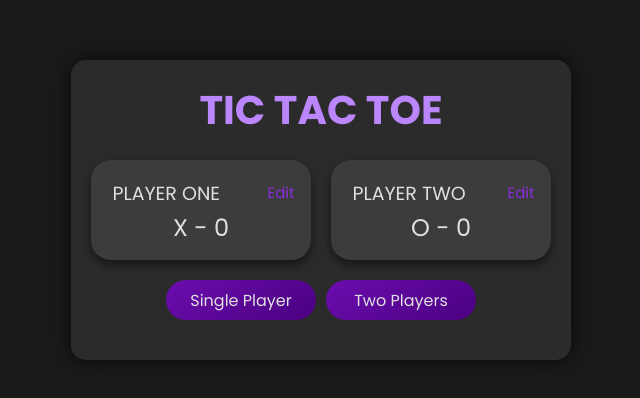
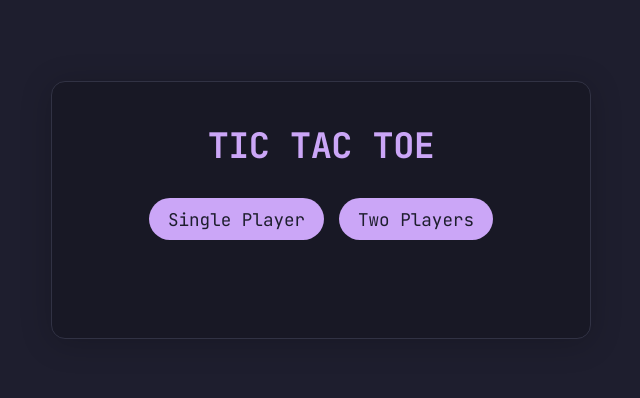
Before and after one commit to himanshu864/Tic-Tac-Toe-Online, a React (Vite) app: page / in a window 1280 px wide. Shown: the part 190-588 px from the top of the page, without its empty margins (319-959 px from the left). Built offline with nearby package versions, Linux system fonts and the light colour scheme.

Commit message:
major theme update cat; major refactor offline game play

```diff
--- a/src/App.jsx
+++ b/src/App.jsx
@@ -1,73 +1,25 @@
 import { useState } from "react";
-import ScoreCard from "./components/ScoreCard.jsx";
-import PlayerMode from "./components/PlayerMode.jsx";
-import DifficultMode from "./components/DifficultMode.jsx";
-import StartButton from "./components/StartButton.jsx";
-import GameGrid from "./components/GameGrid.jsx";
+import GamePlay from "./components/GamePlay";
 
 export default function App() {
   const [isPlayerModeVisible, setPlayerVisibility] = useState(true);
-  const [areYouSingle, setLoneliness] = useState(true);
+  const [isSingle, setSingleLife] = useState(true);
   const [isDiffVisible, setDiffVisibility] = useState(false);
   const [difficulty, setDifficulty] = useState(-1);
-  const [isGameOver, setGameOver] = useState(false);
-  const [isGameOn, setGameOn] = useState(false);
-  const [GameScore, setGameScore] = useState("");
-  const [gameCount, setGameCount] = useState(0);
-  const [playerScores, setPlayerScores] = useState([0, 0]);
-  const [playerNames, setPlayerNames] = useState(["Player One", "Player Two"]);
+  const [isPlaying, setGamePlay] = useState(false);
 
   function handleModeSelect(player) {
     setPlayerVisibility(false);
-    setLoneliness(player === 1);
+    setSingleLife(player === 1);
 
     if (player === 1) setDiffVisibility(true);
-    else setGameOver(true);
+    else setGamePlay(true);
   }
 
   function handleDiffSelect(selectedDifficulty) {
+    setDifficulty(selectedDifficulty);
     setDiffVisibility(false);
-    setGameOver(true);
-    setDifficulty(selectedDifficulty);
-  }
-
-  function handleGameStart() {
-    setGameOver(false);
-    setGameOn(true);
-
-    setGameScore("");
-    setGameCount((prev) => prev + 1);
-  }
-
-  /*
-  -1 -> on Going
-  0 -> player One
-  1 -> player Two
-  2 -> Draw
-  */
-  function handleGameOver(score) {
-    if (score === 0) setGameScore(`You Won, ${playerNames[0]}!`);
-    else if (score === 1) {
-      if (areYouSingle) setGameScore(`You Lost, ${playerNames[0]}`);
-      else setGameScore(`You Won, ${playerNames[1]}!`);
-    } else setGameScore("It's a Draw!");
-
-    if (score != 2) {
-      setPlayerScores((prevScores) => {
-        const newScores = [...prevScores];
-        newScores[score]++;
-        return newScores;
-      });
-    }
-    setGameOver(true);
-  }
-
-  function handlePlayerNameEdit(playerIdx, playerName) {
-    setPlayerNames((prevNames) => {
-      const newNames = [...prevNames];
-      newNames[playerIdx] = playerName;
-      return newNames;
-    });
+    setGamePlay(true);
   }
 
   return (
@@ -76,40 +28,25 @@ export default function App() {
         TIC TAC TOE
       </h1>
 
-      <div className="cards">
-        <ScoreCard
-          name={playerNames[0]}
-          mark={"X"}
-          score={playerScores[0]}
-          onEdit={handlePlayerNameEdit}
-        />
-        <ScoreCard
-          name={playerNames[1]}
-          mark={"O"}
-          score={playerScores[1]}
-          onEdit={handlePlayerNameEdit}
-        />
+      {/* No Way Home */}
+      {isPlaying && <GamePlay isSingle={isSingle} difficulty={difficulty} />}
+
+      <div className="control-mode">
+        {isPlayerModeVisible && (
+          <>
+            <button onClick={() => handleModeSelect(1)}>Single Player</button>
+            <button onClick={() => handleModeSelect(2)}>Two Players</button>
+          </>
+        )}
+
+        {isDiffVisible && (
+          <>
+            <button onClick={() => handleDiffSelect(1)}>Easy</button>
+            <button onClick={() => handleDiffSelect(2)}>Medium</button>
+            <button onClick={() => handleDiffSelect(3)}>Impossible</button>
+          </>
+        )}
       </div>
-
-      {isPlayerModeVisible && <PlayerMode onModeSelect={handleModeSelect} />}
-
-      {isDiffVisible && <DifficultMode onDiffSelect={handleDiffSelect} />}
-
-      {GameScore != "" && <div className="score">{GameScore}</div>}
-
-      {/* Style and Blinking */}
-      {isGameOn && (
-        <GameGrid
-          lonely={areYouSingle}
-          difficulty={difficulty}
-          trigger={gameCount}
-          onGameOver={handleGameOver}
-        />
-      )}
-
-      {isGameOver && (
-        <StartButton onGameStart={handleGameStart} count={gameCount} />
-      )}
     </>
   );
 }
--- a/src/components/GameGrid.jsx
+++ b/src/components/GameGrid.jsx
@@ -1,21 +1,13 @@
-import { useState, useEffect } from "react";
-import { initialGrid, availableMoves, winCheck } from "../utils/GameUtils.js";
+import { useState } from "react";
 import randomAI from "../utils/randomAI.js";
 import instantKill from "../utils/instantKill.js";
 import impossibleAI from "../utils/impossibleAI.js";
+import { winCheck } from "../utils/GameUtils.js";
 
-// fix this shit. Also type stronger. No more == or !=, only === and !==
-let gameOver = false;
-
-export default function GameGrid({ lonely, difficulty, trigger, onGameOver }) {
-  const [grid, setGrid] = useState(initialGrid);
+export default function GameGrid({ grid, isSingle, difficulty, updateGrid }) {
   const [isGamePaused, setGamePause] = useState(false);
 
-  // Resets Game when restart
-  useEffect(() => {
-    setGrid(initialGrid);
-    gameOver = false;
-  }, [trigger]);
+  const isGameOver = winCheck(grid) !== -1;
 
   // handle Game Pause Asyncronously
   const delay = (ms) =>
@@ -39,30 +31,16 @@ export default function GameGrid({ lonely, difficulty, trigger, onGameOver }) {
     return randomAI(grid);
   }
 
-  // Updates grid based on click and checks gameover
-  function updateGrid(grid, row, col) {
-    const newGrid = JSON.parse(JSON.stringify(grid)); // Deep copy to avoid mutation
-    const playerOneTurn = availableMoves(newGrid).length % 2;
-    newGrid[row][col] = playerOneTurn ? 0 : 1;
-    setGrid(newGrid);
-
-    const score = winCheck(newGrid);
-    if (score !== -1) {
-      gameOver = true;
-      onGameOver(score);
-    }
-    return newGrid;
-  }
-
-  // Main function
   async function handleClick(row, col) {
-    if (isGamePaused || gameOver || grid[row][col] !== -1) return;
+    if (isGamePaused || isGameOver || grid[row][col] !== -1) return;
 
     // Player Moves
-    const newGrid = updateGrid(grid, row, col);
+    const [newGrid, score] = updateGrid(grid, row, col);
+    // return new Score to ensure game isn't over,
+    // Since isGameOver state will update later
 
     // Computer Moves
-    if (lonely && !gameOver) {
+    if (isSingle && score === -1) {
       const x = moveAI(newGrid);
       await delay(600);
       updateGrid(newGrid, Math.floor(x / 3), x % 3);
@@ -75,7 +53,11 @@ export default function GameGrid({ lonely, difficulty, trigger, onGameOver }) {
         line.map((cell, col) => (
           <div
             key={3 * row + col}
-            className={`tile ${cell === 0 || cell === 1 ? "won" : ""}`}
+            className={`
+              tile
+              ${cell !== -1 ? "pushed" : "pressed"}
+              ${!isGameOver && !isGamePaused && cell === -1 ? "pushable" : ""}
+            `}
             onClick={() => handleClick(row, col)}
           >
             {cell === 0 ? "X" : cell === 1 ? "O" : ""}
--- /dev/null
+++ b/src/components/GamePlay.jsx
@@ -0,0 +1,88 @@
+import { useState } from "react";
+import ScoreCard from "./ScoreCard.jsx";
+import GameGrid from "./GameGrid.jsx";
+import { availableMoves, initialGrid, winCheck } from "../utils/GameUtils.js";
+
+const marks = ["X", "O"];
+
+export default function GamePlay({ isSingle, difficulty }) {
+  const [playerNames, setPlayerNames] = useState(["Player One", "Player Two"]);
+  const [playerScores, setPlayerScores] = useState([0, 0]);
+  const [gameResult, setGameResult] = useState("");
+  const [grid, setGrid] = useState(initialGrid);
+
+  function handlePlayerNameEdit(playerIdx, playerName) {
+    setPlayerNames((prevNames) => {
+      const newNames = [...prevNames];
+      newNames[playerIdx] = playerName;
+      return newNames;
+    });
+  }
+
+  function handleGameOver(score) {
+    if (score === 0) setGameResult(`You Won, ${playerNames[0]}!`);
+    if (score === 1) {
+      if (isSingle) setGameResult(`You Lost, ${playerNames[0]}`);
+      else setGameResult(`You Won, ${playerNames[1]}!`);
+    }
+    if (score === 2) setGameResult("It's a Draw!");
+
+    if (score !== 2) {
+      setPlayerScores((prevScores) => {
+        const newScores = [...prevScores];
+        newScores[score]++;
+        return newScores;
+      });
+    }
+  }
+
+  // Updates grid based on click and checks gameover
+  function updateGrid(grid, row, col) {
+    const newGrid = JSON.parse(JSON.stringify(grid)); // Deep copy to avoid mutation
+    const playerOneTurn = availableMoves(newGrid).length % 2;
+    newGrid[row][col] = playerOneTurn ? 0 : 1;
+    setGrid(newGrid);
+
+    const score = winCheck(newGrid);
+    if (score !== -1) handleGameOver(score);
+    return [newGrid, score];
+  }
+
+  function handleGameRestart() {
+    setGrid(initialGrid);
+    setGameResult("");
+  }
+
+  return (
+    <>
+      <div className="cards">
+        {marks.map((mark, i) => (
+          <ScoreCard
+            isPlayerOneTurn={availableMoves(grid).length % 2 === 1}
+            playerName={playerNames[i]}
+            mark={mark}
+            playerScore={playerScores[i]}
+            onPlayerNameEdit={handlePlayerNameEdit}
+            key={i}
+          />
+        ))}
+      </div>
+
+      {gameResult !== "" && <div className="result">{gameResult}</div>}
+
+      {/* Blinking */}
+      <GameGrid
+        grid={grid}
+        isSingle={isSingle}
+        difficulty={difficulty}
+        updateGrid={updateGrid}
+      />
+
+      <div className="control-mode">
+        {winCheck(grid) !== -1 && (
+          <button onClick={handleGameRestart}>Play Again</button>
+        )}
+      </div>
+    </>
+  );
+}
--- a/src/components/PlayerMode.jsx
+++ /dev/null
@@ -1,12 +0,0 @@
-export default function PlayerMode({ onModeSelect }) {
-  return (
-    <div className="control-mode">
-      <button id="sp" onClick={() => onModeSelect(1)}>
-        Single Player
-      </button>
-      <button id="mp" onClick={() => onModeSelect(2)}>
-        Two Players
-      </button>
-    </div>
-  );
-}
--- a/src/components/ScoreCard.jsx
+++ b/src/components/ScoreCard.jsx
@@ -1,25 +1,34 @@
-import { useRef, useState } from "react";
+import { useState, useRef } from "react";
 
-export default function ScoreCard({ name, mark, score, onEdit }) {
+export default function ScoreCard({
+  isPlayerOneTurn,
+  playerName,
+  mark,
+  playerScore,
+  onPlayerNameEdit,
+}) {
   const [isEdit, setEdit] = useState(false);
 
   const inputRef = useRef();
 
   function handleEdit() {
-    if (isEdit) onEdit(mark === "X" ? 0 : 1, inputRef.current.value);
+    if (isEdit) onPlayerNameEdit(mark === "X" ? 0 : 1, inputRef.current.value);
     setEdit((edit) => !edit);
   }
 
+  const playerTurn =
+    (isPlayerOneTurn && mark === "X") || (!isPlayerOneTurn && mark === "O");
+
   return (
-    <div className="card">
+    <div className={`card ${playerTurn ? "card-turn" : ""}`}>
       <div className="player-editer">
         {!isEdit ? (
-          <span className="player player-name">{name}</span>
+          <span className="player player-name">{playerName}</span>
         ) : (
           <input
             type="text"
             className="player p-input"
-            defaultValue={name}
+            defaultValue={playerName}
             ref={inputRef}
           />
         )}
@@ -28,10 +37,7 @@ export default function ScoreCard({ name, mark, score, onEdit }) {
           {isEdit ? "Save" : "Edit"}
         </span>
       </div>
-
-      <div className="score-container">
-        {mark} - {score}
-      </div>
+      {mark} - {playerScore}
     </div>
   );
 }
--- a/src/main.css
+++ b/src/main.css
@@ -1,61 +1,92 @@
-@import url("https://fonts.googleapis.com/css2?family=Poppins:ital,wght@0,100;0,200;0,300;0,400;0,500;0,600;0,700;0,800;0,900;1,100;1,200;1,300;1,400;1,500;1,600;1,700;1,800;1,900&display=swap");
+@import url("https://fonts.googleapis.com/css2?family=JetBrains+Mono:wght@400;500;600;700&display=swap");
+
+:root {
+  --base: #1e1e2e;
+  --mantle: #181825;
+  --crust: #11111b;
+  --text: #cdd6f4;
+  --subtext0: #a6adc8;
+  --surface0: #313244;
+  --surface1: #45475a;
+  --surface2: #585b70;
+  --blue: #89b4fa;
+  --lavender: #b4befe;
+  --mauve: #cba6f7;
+  --pink: #f5c2e7;
+  --rosewater: #f5e0dc;
+  --red: #f38ba8;
+  --green: #a6e3a1;
+}
 
 * {
   margin: 0;
   padding: 0;
   box-sizing: border-box;
-  font-family: "Poppins", "Segoe UI";
+  font-family: "JetBrains Mono", monospace;
 }
 
 body {
-  background-color: #1a1a1a;
-  color: #e0e0e0;
+  background-color: var(--base);
+  color: var(--text);
   display: flex;
   justify-content: center;
   align-items: center;
-  height: 100vh;
+  min-height: 100vh;
 }
 
 #root {
   display: flex;
   flex-direction: column;
-  justify-content: space-between;
   align-items: center;
-  background-color: #2b2b2b;
-  border-radius: 15px;
-  box-shadow: 0px 0px 20px rgba(0, 0, 0, 0.7);
-  padding: 20px;
-  max-width: 500px;
+  background-color: var(--mantle);
+  border-radius: 14px;
+  border: 1px solid var(--surface0);
+  padding: 2.5rem;
+  max-width: 540px;
   width: 100%;
-  margin: 0 15px;
+  margin: 1rem;
+  box-shadow: 0 4px 32px rgba(0, 0, 0, 0.2);
 }
 
 .heading {
-  font-size: 2.5rem;
-  text-align: center;
-  color: #bb86fc;
-  margin-bottom: 20px;
+  font-size: 2.2rem;
+  color: var(--mauve);
+  margin-bottom: 1.8rem;
   cursor: pointer;
+  font-weight: 700;
+  letter-spacing: -0.5px;
+  transition: all 0.3s ease;
+}
+
+.heading:hover {
+  text-shadow: 0 0 15px var(--mauve), 0 0 30px var(--pink);
+  color: var(--rosewater);
 }
 
 .cards {
   display: flex;
-  gap: 20px;
-  margin-bottom: 20px;
+  gap: 1.2rem;
+  margin-bottom: 1.8rem;
 }
 
 .card {
-  width: 220px;
-  height: 100px;
+  width: 195px;
+  height: 98px;
   display: flex;
   flex-direction: column;
   justify-content: center;
   align-items: center;
-  background-color: #3c3c3c;
-  border-radius: 20px;
-  box-shadow: rgba(0, 0, 0, 0.5) 0px 5px 10px;
-  font-size: 1.5rem;
-  color: #e0e0e0;
+  background-color: var(--surface0);
+  border-radius: 10px;
+  font-size: 1.35rem;
+  color: var(--text);
+  border: 1px solid var(--surface1);
+  transition: transform 0.2s ease, box-shadow 0.2s ease;
+}
+
+.card-turn {
+  border: 2px solid var(--lavender);
+  box-shadow: 0 4px 15px rgba(203, 166, 247, 0.15);
 }
 
 .player-editer {
@@ -63,12 +94,13 @@ body {
   display: flex;
   justify-content: space-between;
   align-items: center;
+  margin: 0.6rem 0;
 }
 
 .player {
-  color: #e0e0e0;
-  font-size: 19px;
-  width: 145px;
+  color: var(--text);
+  font-size: 1rem;
+  width: 150px;
   height: 35px;
   border: none;
   border-radius: 5px;
@@ -76,183 +108,179 @@ body {
 }
 
 .player-name {
-  overflow: hidden;
-  padding: 5px;
-  padding-top: 3.5px;
+  padding: 0.6rem;
 }
 
 .p-input {
-  padding: 5px;
-  background-color: #2b2b2b;
+  background-color: var(--surface0);
+  border: 1px solid var(--surface1);
 }
 
 .edit {
   cursor: pointer;
-  color: blueviolet;
-  font-size: 15px;
+  color: var(--blue);
+  font-size: 0.95rem;
+  transition: all 0.2s ease;
 }
 
 .edit:hover {
-  color: #bb86fc;
-}
-
-.edit:active {
-  color: #6a0dad;
-}
-
-.score-container {
-  display: flex;
-  gap: 15px;
+  color: var(--lavender);
+  text-shadow: 0 0 5px var(--blue), 0 0 10px var(--blue);
 }
 
 .control-mode {
   display: flex;
-  gap: 10px;
-  margin-bottom: 20px;
+  gap: 0.9rem;
+  margin-bottom: 1.8rem;
 }
 
 .control-mode > button {
-  color: #e0e0e0;
-  background: linear-gradient(145deg, #6a0dad, #4b0082);
+  min-width: 140px;
+  font-size: 1.1rem;
+  margin-bottom: 1.8rem;
+  background-color: var(--mauve);
+  color: var(--base);
   border: none;
   border-radius: 25px;
-  font-size: 1rem;
-  width: 150px;
-  height: 40px;
+  padding: 0.6rem 1.2rem;
   cursor: pointer;
-  transition: background 0.3s ease, transform 0.3s ease;
+  transition: all 0.2s ease;
 }
 
 .control-mode > button:hover {
-  background: linear-gradient(145deg, #4b0082, #6a0dad);
-  transform: scale(1.05);
+  background-color: var(--pink);
+  transform: translateY(-2px);
+  box-shadow: 0 0 8px var(--red), 0 0 15px var(--red);
 }
 
-.diff > button {
-  width: 120px;
-}
-
-#control-button {
-  background: linear-gradient(145deg, #6a0dad, #4b0082);
-  color: #e0e0e0;
-  border: none;
-  border-radius: 25px;
-  font-size: 1.2rem;
-  width: 200px;
-  height: 50px;
-  cursor: pointer;
-  transition: background 0.3s ease, transform 0.3s ease;
-  margin-bottom: 20px;
-}
-
-#control-button:hover {
-  background: linear-gradient(145deg, #4b0082, #6a0dad);
-  transform: scale(1.05);
+.control-mode > button:active {
+  transform: translateY(2px);
 }
 
 .game-grid {
   display: grid;
-  grid-template-rows: repeat(3, 100px);
-  grid-template-columns: repeat(3, 100px);
+  grid-template: repeat(3, 90px) / repeat(3, 90px);
   gap: 10px;
-  margin-bottom: 20px;
+  margin-bottom: 1.8rem;
 }
 
 .tile {
   display: flex;
   justify-content: center;
   align-items: center;
-  transition: background-color 0.3s ease, transform 0.3s ease;
-  border: 2px solid #bb86fc;
-  font-size: 2.8rem;
-  background-color: #4a4a4a;
-  color: white;
+  font-size: 2.2rem;
+  background-color: var(--surface0);
+  color: var(--text);
+  border: 2px solid var(--surface1);
+  border-radius: 8px;
   cursor: pointer;
-  border-radius: 10px;
+  transition: all 0.3s ease;
+  position: relative;
+  overflow: hidden;
 }
 
-.tile:hover {
-  background: linear-gradient(145deg, #6a0dad, #4b0082);
-  transform: scale(1.05);
+.pushable:hover {
+  background-color: var(--surface1);
+  transform: translateY(-3px);
+  border-color: var(--green);
+  box-shadow: 0 4px 15px rgba(250, 179, 135, 0.15);
 }
 
-.won {
-  background-color: #6a0dad;
-  color: #fff;
+.pushable:hover::before {
+  content: "";
+  position: absolute;
+  top: 0;
+  left: 0;
+  right: 0;
+  bottom: 0;
+  background: linear-gradient(45deg, transparent, var(--green), transparent);
+  opacity: 0.1;
 }
 
-.hide {
-  display: none;
+.pushed {
+  background-color: var(--surface2);
+  color: var(--red);
+  border-color: var(--red);
 }
 
-.score {
-  padding: 10px;
-  margin-bottom: 15px;
-  background-color: #4b0082;
-  color: #e0e0e0;
-  font-size: 1.5rem;
-  font-weight: bolder;
-  border-radius: 10px;
+.result {
+  padding: 0.9rem 1.2rem;
+  margin-bottom: 1.2rem;
+  height: 60px;
+  width: 300px;
+  border-radius: 30px;
   text-align: center;
+  color: #fff;
+  font-size: 1.35rem;
+  font-weight: 500;
+  background: linear-gradient(90deg, #03a9f4, #f441a5, #ffeb3b, #03a9f4);
+  background-size: 400%;
+  animation: animate 8s linear infinite;
 }
 
-.blink {
-  animation: blink-animation 600ms linear 3;
-}
-
-@keyframes blink-animation {
-  0%,
+@keyframes animate {
+  0% {
+    background-position: 0%;
+  }
   100% {
-    color: #e0e0e0;
-  }
-
-  50% {
-    color: #4a4a4a;
+    background-position: 400%;
   }
 }
 
-.focusOut {
-  color: #b0b0b0;
+/* .result::before {
+  content: "";
+  position: absolute;
+  top: -5px;
+  left: -5px;
+  bottom: -5px;
+  right: -5px;
+  z-index: -1;
+  background: linear-gradient(90deg, #03a9f4, #f441a5, #ffeb3b, #03a9f4);
+  background-size: 400%;
+  border-radius: 40px;
+  opacity: 0;
+  transition: 1s;
+  filter: blur(20px);
+  opacity: 1;
+  animation: animate 8s linear infinite;
+} */
+
+.blink {
+  animation: blink 0.6s linear 3;
+}
+
+@keyframes blink {
+  50% {
+    color: var(--green);
+  }
 }
 
 @media (max-width: 530px) {
   .heading {
-    font-size: 1.5rem;
+    font-size: 1.6rem;
   }
 
   .cards {
-    gap: 10px;
+    gap: 0.6rem;
   }
 
   .card {
-    width: 80px;
-    height: 80px;
-    font-size: 1rem;
+    width: 150px;
+    height: 75px;
+    font-size: 1.1rem;
+  }
+
+  .game-grid {
+    grid-template: repeat(3, 75px) / repeat(3, 75px);
+    gap: 8px;
+  }
+
+  .tile {
+    font-size: 1.6rem;
   }
 
   .control-mode > button {
-    width: 100px;
-    height: 30px;
-    font-size: 0.8rem;
-  }
-
-  #control-button {
-    width: 150px;
-    height: 40px;
-    font-size: 0.9rem;
-  }
-
-  .game-grid {
-    grid-template-rows: repeat(3, 75px);
-    grid-template-columns: repeat(3, 75px);
-    gap: 6px;
-  }
-
-  .tile {
-    font-size: 1.5rem;
-  }
-
-  .score {
-    font-size: 1.2rem;
+    min-width: 170px;
+    height: 45px;
   }
 }
```
Also changed, not shown: src/components/DifficultMode.jsx (deleted, +0 -15 lines), src/components/StartButton.jsx (deleted, +0 -9 lines).
